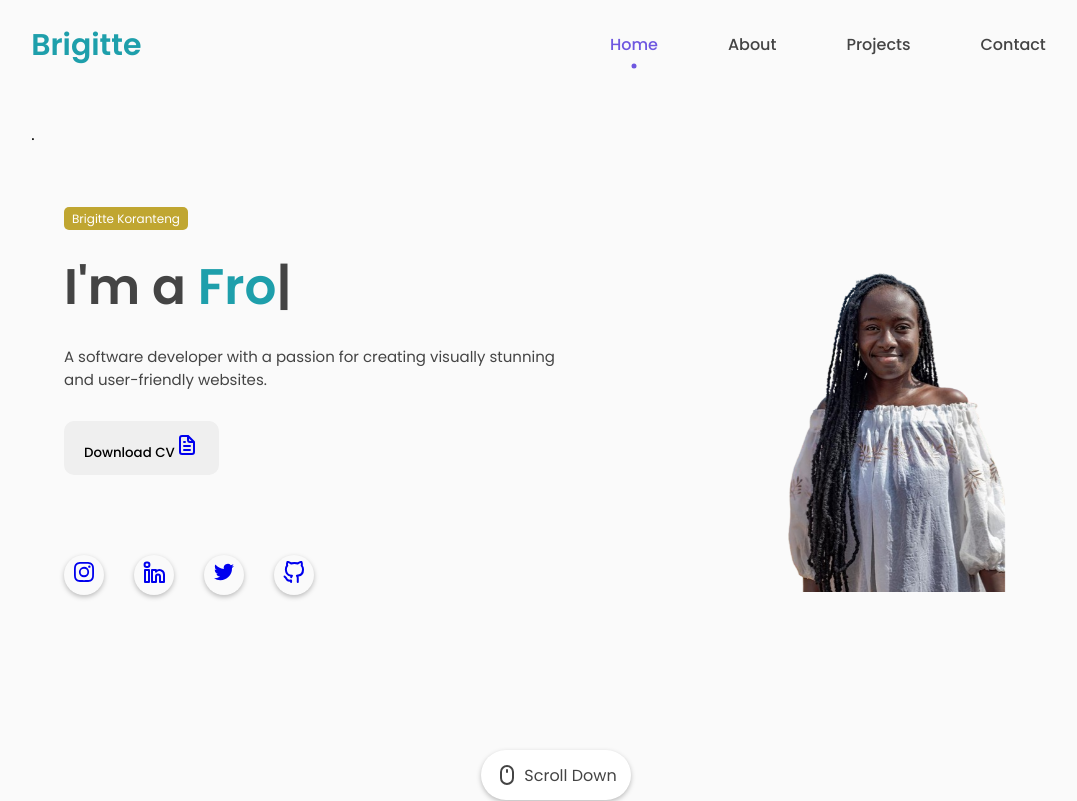
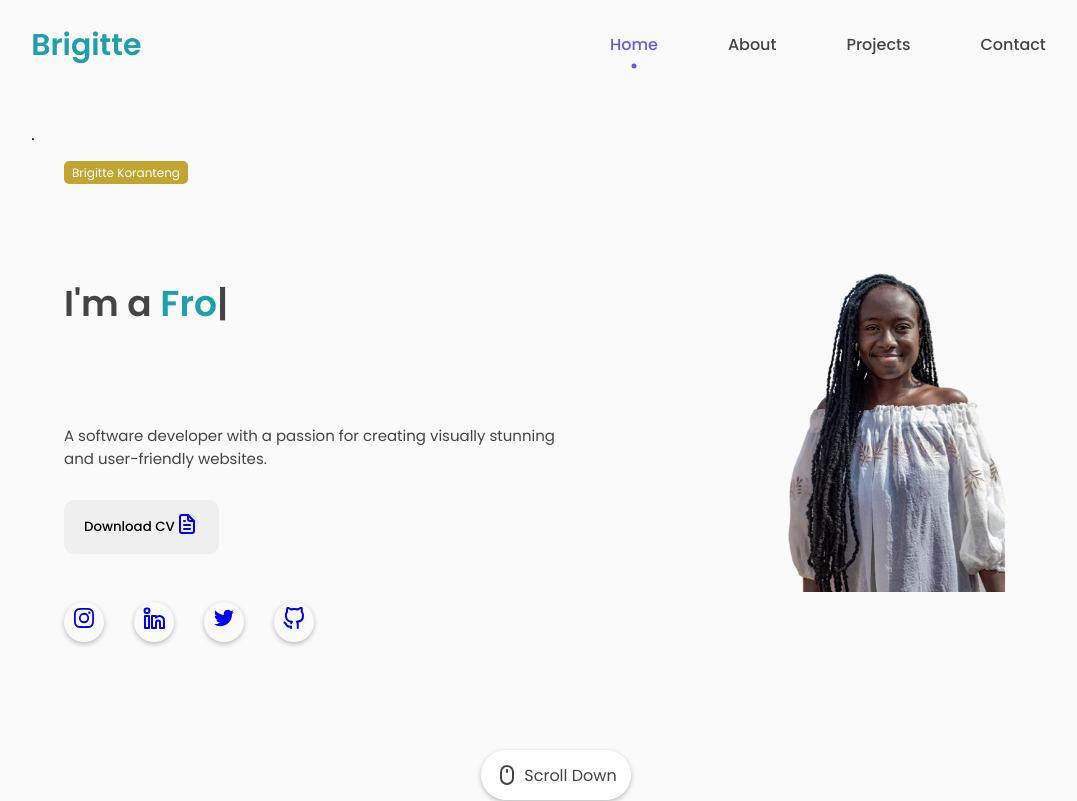
Before and after one commit to Brig1tte/Portfolio-Project, a React (Create React App) app: page / in a window 1280 px wide. Shown: the top 801 px of the page, without its empty margins (84-1161 px from the left). Built offline with nearby package versions, Linux system fonts and the light colour scheme.

Commit message:
INDEX.CSS Updated

```diff
--- a/src/index.css
+++ b/src/index.css
@@ -78,6 +78,8 @@ html {
   border-radius: 10px;
   cursor: pointer;
   transition: .4s;
+  display: flex;
+  align-items: center;
 }
 
 .btn>i {
@@ -217,10 +219,13 @@ nav {
 }
 
 .featured-name {
-  font-size: 50px;
+  font-size: 36px;
   font-weight: 600;
   color: var(--text-color-second);
   margin-block: 20px;
+  display: flex;
+  align-items: center;
+  min-height: 25vh;
 }
 
 .typedText {
@@ -250,7 +255,7 @@ nav {
 
 .social_icons {
   display: flex;
-  margin-top: 5em;
+  margin-top: 3em;
   gap: 30px;
 }
 
```
